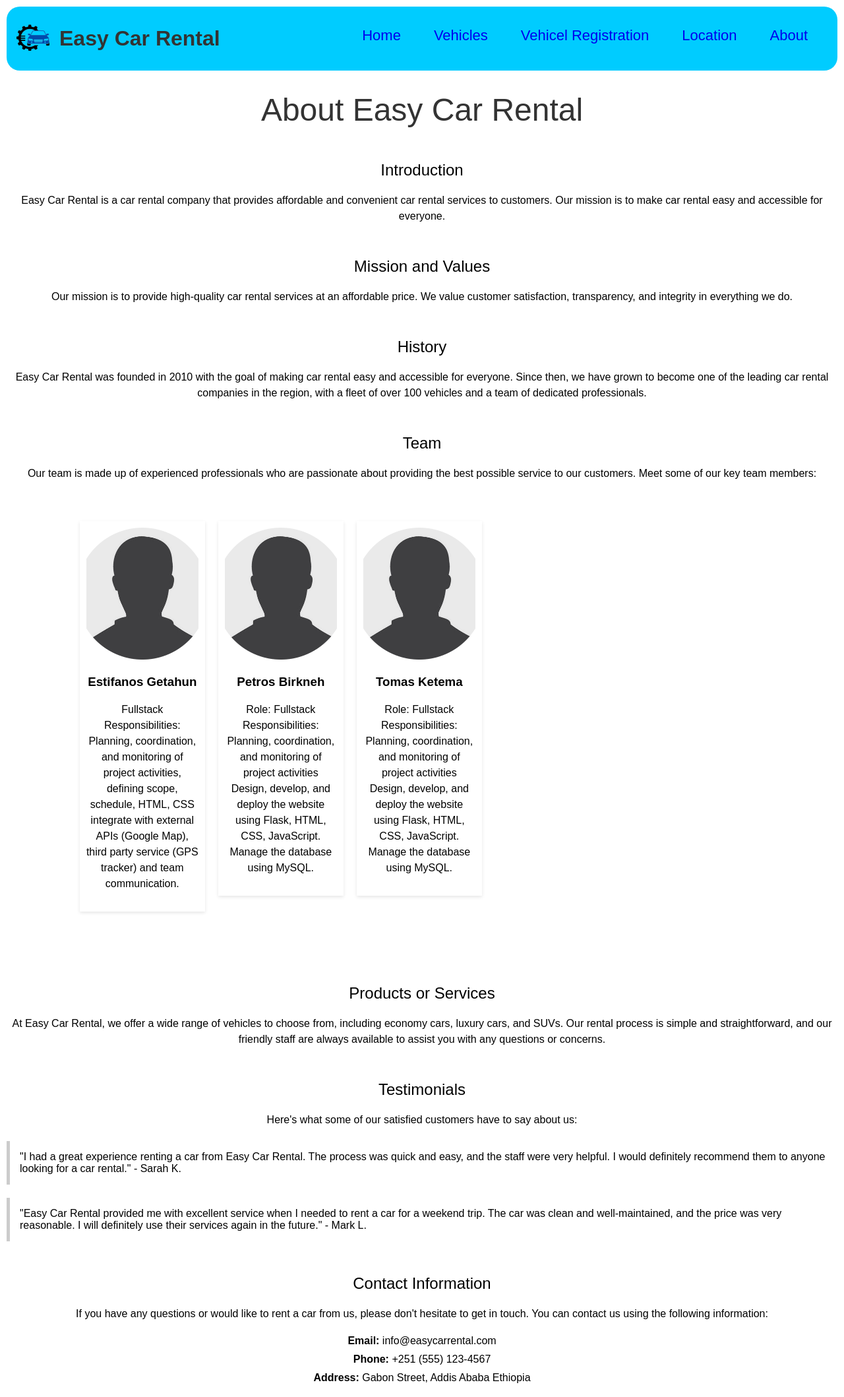
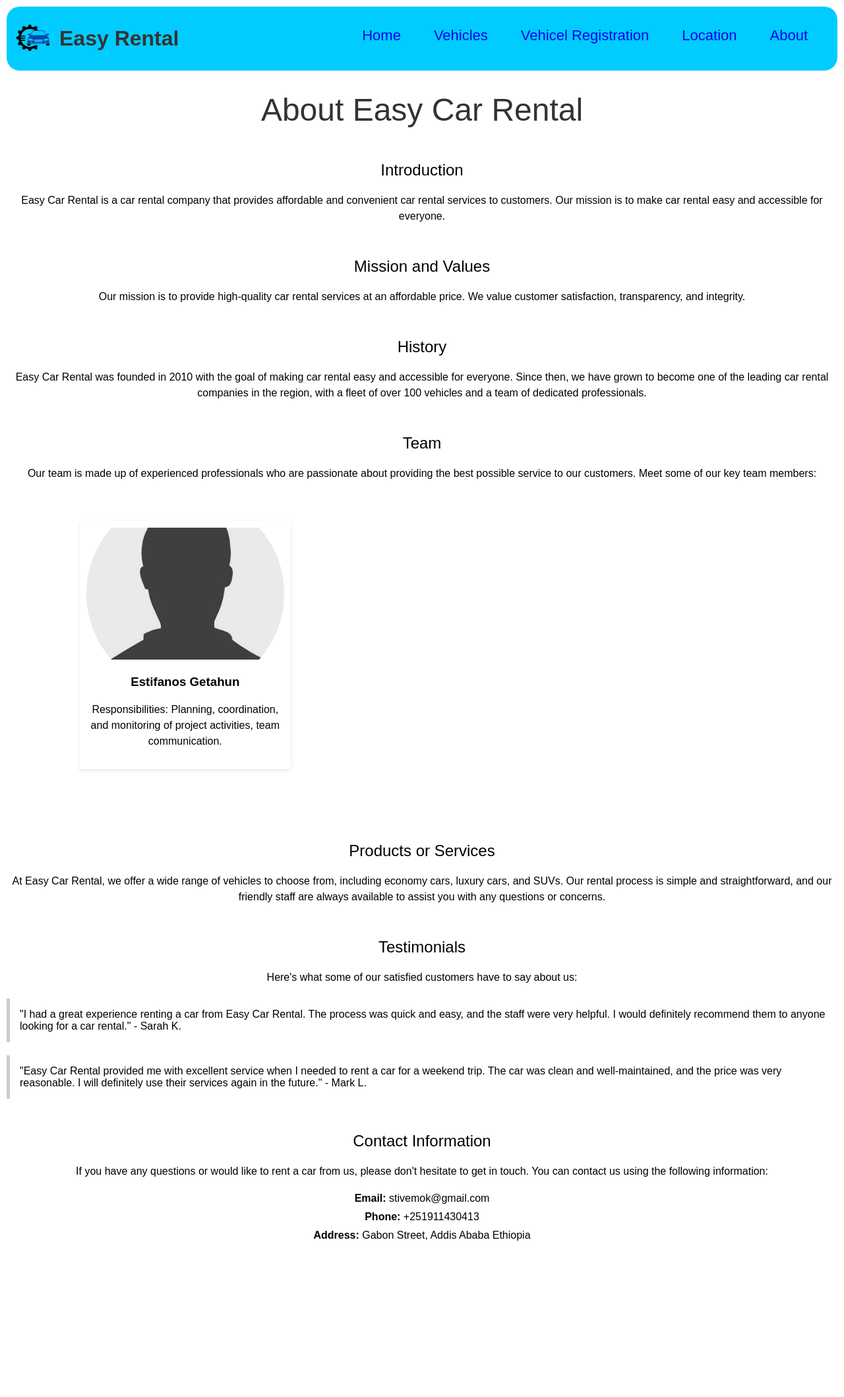
Before and after one commit to stivemok/Specialization-Portfolio, a Flask app: page /about in a window 1280 px wide. Shown: the whole page at 66% size. After the commit the page ends 1881 px from the top, so only its background shows below. Run offline with Flask 3, Linux system fonts and the light colour scheme; some libraries are stand-ins or nearby versions.

Commit message:
easy rentals started

```diff
--- a/easyCarRental/app/api/api_routes.py
+++ b/easyCarRental/app/api/api_routes.py
@@ -118,8 +118,8 @@ def submit_payment(payment_method):
     # Simulate payment logic based on the selected payment method
     if payment_method == 'CBE':
         return 'Payment successful via CBE.'
-    elif payment_method == 'paypal':
-        return 'Payment successful via Paypal.'
+    elif payment_method == 'pay on pickup':
+        return 'Please pay on pickup date.'
     elif payment_method == 'telebirr':
         return 'Payment successful via Telebirr.'
     else:
--- a/easyCarRental/app/forms.py
+++ b/easyCarRental/app/forms.py
@@ -108,7 +108,7 @@ class BookVehicleForm(FlaskForm):
     dropoff = DateField('Dropoff Date', format='%Y-%m-%d', validators=[DataRequired()])
     dropoff_location = SelectField('Drop-off Location', choices=[('Easy Rentals Office', 'Easy Rentals Office'), ('ADD Airport', 'ADD Airport')], validators=[DataRequired()])
     vehicle_type = SelectField('Vehicle Type', choices=[('sedan', 'Sedan'), ('compact', 'Compact'), ('suv', 'SUV'), ('truck', 'Truck'), ('van', 'Van')], validators=[DataRequired()])
-    PaymentMethod = SelectField('Payment Method', choices=[('CBE', 'CBE'), ('paypal', 'Paypal'), ('telebirr', 'Telebirr')])
+    PaymentMethod = SelectField('Payment Method', choices=[('pay on pickup', 'Pay on Pickup'), ('CBE', 'CBE'), ('telebirr', 'Telebirr')])
     VehicleId = IntegerField('VehicleId')
     submit = SubmitField('Book Vehicle')
 
--- a/easyCarRental/app/templates/VehicelRegistration.html
+++ b/easyCarRental/app/templates/VehicelRegistration.html
@@ -2,9 +2,9 @@
 
 
 {% block content %}
-<section class="booking-form container" style="width: 80%; margin-left: 10%; padding: 20px;">
+<section class="booking-form container" style="width: 80%; margin-top: 10px; margin-left: 10%; padding: 20px;">
 <h1>Car Rental Registration Form</h1>
-    <form method="post" enctype="multipart/form-data" style="width: 70%; display: flex; flex-wrap: wrap;">
+    <form method="post" enctype="multipart/form-data" style="width: 90%; display: flex; flex-wrap: wrap;">
         {{ form.hidden_tag() }}
         <div class="form-group" style="padding: 10px; flex: 1;">
             {{ form.fname.label }}
--- a/easyCarRental/app/templates/about.html
+++ b/easyCarRental/app/templates/about.html
@@ -11,7 +11,7 @@
     Our mission is to make car rental easy and accessible for everyone.</p>
 <h2>Mission and Values</h2>
 <p>Our mission is to provide high-quality car rental services at an affordable price.
-    We value customer satisfaction, transparency, and integrity in everything we do.</p>
+    We value customer satisfaction, transparency, and integrity.</p>
 <h2>History</h2>
 <p>Easy Car Rental was founded in 2010 with the goal of making car rental easy and accessible for everyone.
     Since then, we have grown to become one of the leading car rental companies in the region, with a fleet of over 100 vehicles and a team of dedicated professionals.</p>
@@ -21,22 +21,7 @@
     <div class="team-member">
         <img src="./../static/css/cars/Demo/abouticon.png" alt="Team Member Name">
         <h3>Estifanos Getahun</h3>
-        <p>Fullstack
-            Responsibilities: Planning, coordination, and monitoring of project activities, defining scope, schedule, HTML, CSS integrate with external APIs (Google Map), third party service (GPS tracker) and team communication.
-            </p>
-      </div>
-      <div class="team-member">
-        <img src="./../static/css/cars/Demo/abouticon.png" alt="Team Member Name">
-        <h3>Petros Birkneh</h3>
-        <p>Role: Fullstack
-            Responsibilities: Planning, coordination, and monitoring of project activities Design, develop, and deploy the website using Flask, HTML, CSS, JavaScript. Manage the database using MySQL.
-            </p>
-      </div>
-      <div class="team-member">
-        <img src="./../static/css/cars/Demo/abouticon.png" alt="Team Member Name">
-        <h3>Tomas Ketema</h3>
-        <p>Role: Fullstack
-            Responsibilities: Planning, coordination, and monitoring of project activities Design, develop, and deploy the website using Flask, HTML, CSS, JavaScript. Manage the database using MySQL.
+        <p>Responsibilities: Planning, coordination, and monitoring of project activities, team communication.
             </p>
       </div>
 </ul>
@@ -49,8 +34,8 @@
 <h2>Contact Information</h2>
 <p>If you have any questions or would like to rent a car from us, please don't hesitate to get in touch. You can contact us using the following information:</p>
 <ul>
-    <li><strong>Email:</strong> info@easycarrental.com</li>
-    <li><strong>Phone:</strong> +251 (555) 123-4567</li>
+    <li><strong>Email:</strong> stivemok@gmail.com</li>
+    <li><strong>Phone:</strong> +251911430413</li>
     <li><strong>Address:</strong> Gabon  Street, Addis Ababa Ethiopia</li>
 </ul>
 
--- a/easyCarRental/app/templates/base.html
+++ b/easyCarRental/app/templates/base.html
@@ -99,9 +99,9 @@
     </style>
     <head>
         {% if title %}
-        <title>{{ title }} - Easy Car Rental</title>
+        <title>{{ title }} - Easy Rental</title>
         {% else %}
-        <title>Easy Car Rental</title>
+        <title>Easy Rental</title>
         {% endif %}
 
         <meta charset="UTF-8">
@@ -116,7 +116,7 @@
             <div class="logodiv">
                 <a href = "{{ url_for('index') }}">
                 <img src="{{ url_for('static', filename='css/cars/Demo/logo.png') }}" alt="logo" width="50" height="40"></a>
-                <h1>Easy Car Rental</h1>
+                <h1>Easy Rental</h1>
             </div>
             <nav>
                 <ul class="mobile">
--- a/easyCarRental/app/templates/index.html
+++ b/easyCarRental/app/templates/index.html
@@ -87,10 +87,10 @@
   </body>
 
   <footer>
-    <p>2023 Easy Car Rentals.</p><br>
+    <p>2023 Easy Rentals.</p><br>
     <p>|Contact us: <br>
-      |Email: info@easycarrentals.com<br>
-      |Phone: +251 (555) 123-4567<br>
+      |Email: stivemok@gmail.com<br>
+      |Phone: +251911430413<br>
       |Address: Addis Ababa, Ethiopia</p>
   </footer>
 
```
Also changed, not shown: easyCarRental/app/templates/VehicleSearch.html (+13 -6 lines), easyCarRental/app/templates/vehicles.html (+3 -3 lines), easyCarRental/easy.py (line endings or trailing spaces).
